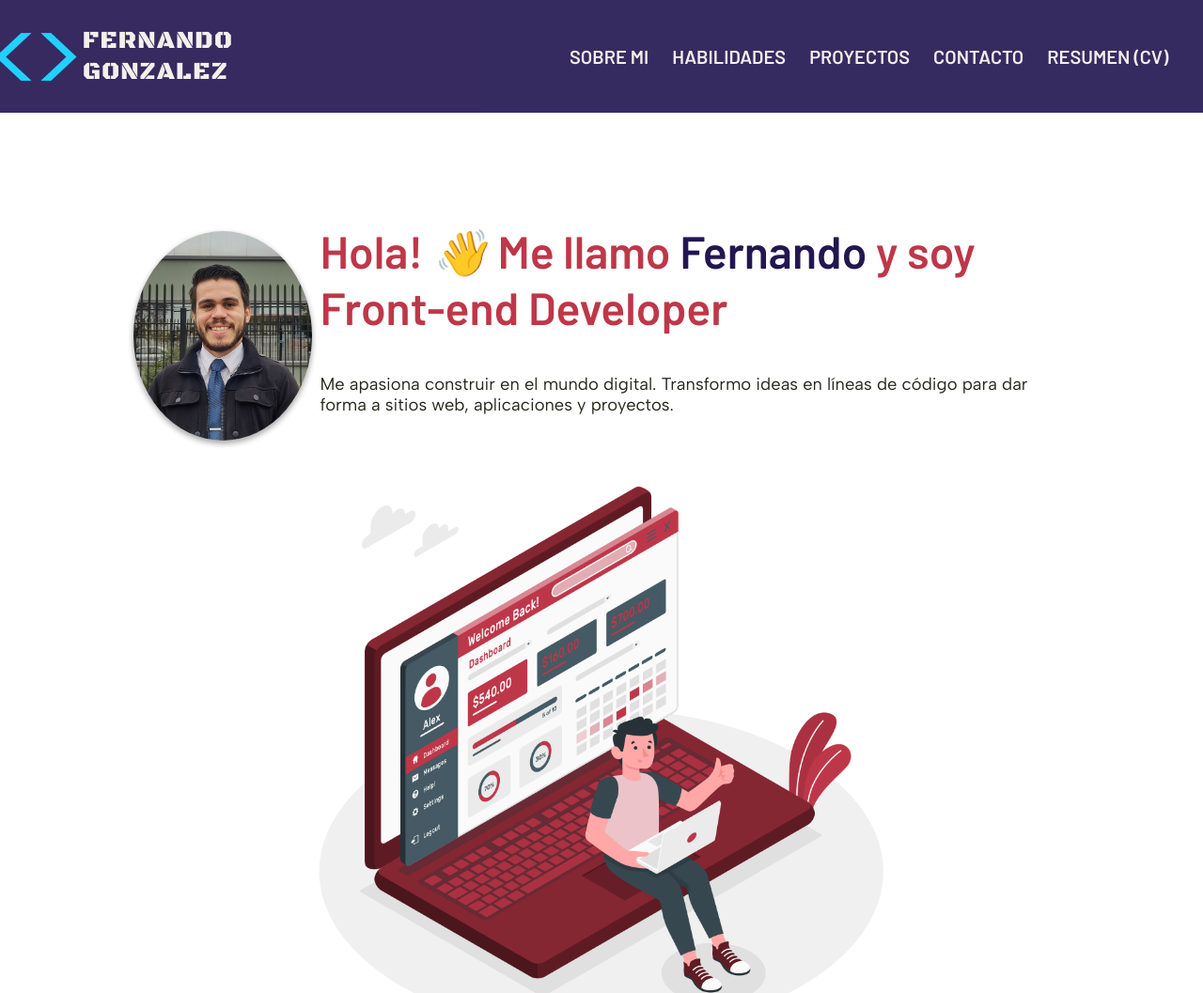
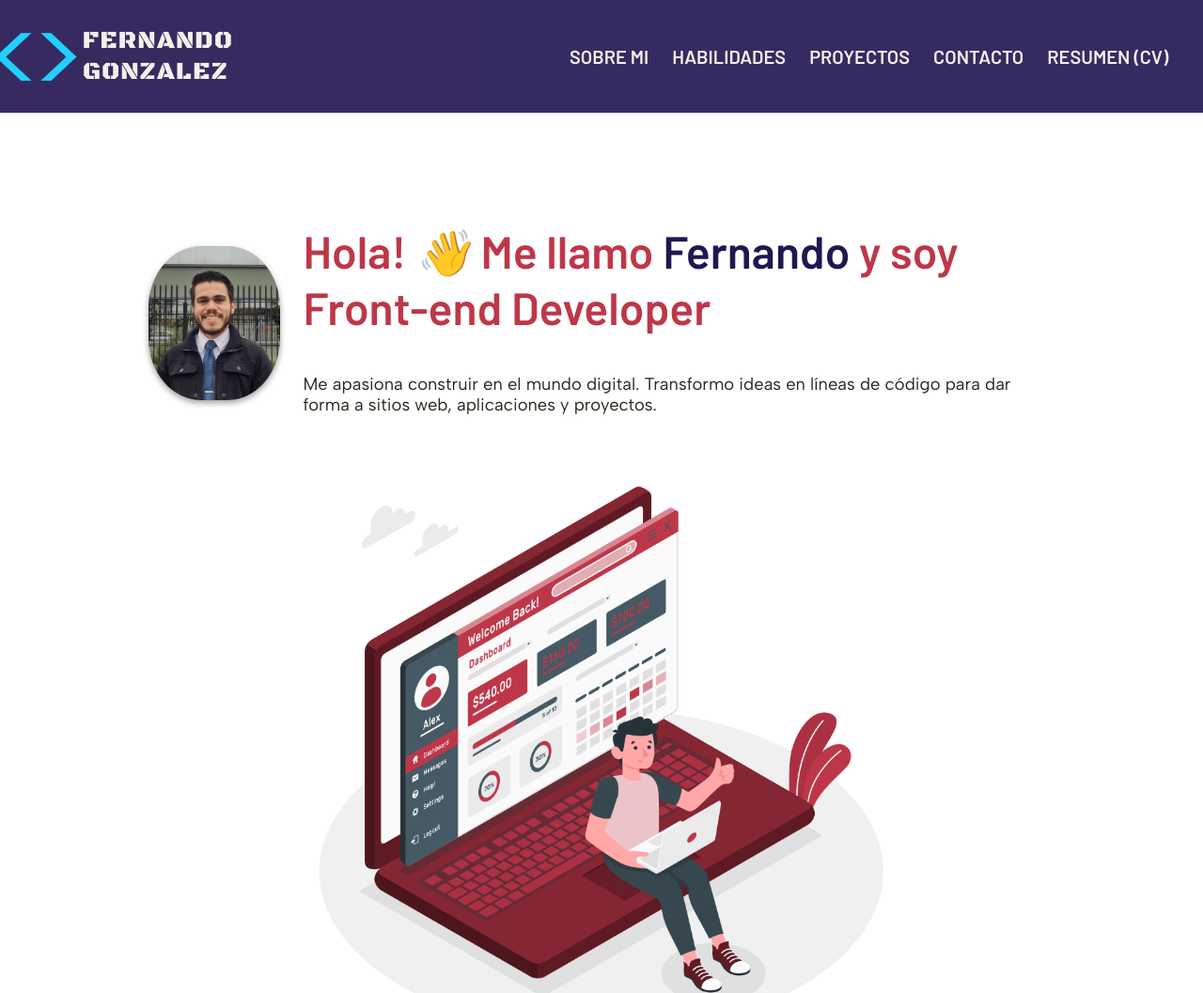
Before and after one commit to fergonzalez47/portfolioFernando, a plain HTML site: page index.html in a window 1280 px wide. Shown: the top 1057 px of the page at 94% size. Drawn offline with Linux system fonts and the light colour scheme.

Commit message:
cambiando el tamaño del h1

```diff
--- a/css/styles2.css
+++ b/css/styles2.css
@@ -37,7 +37,7 @@ nav ul li {
 
 h1 {
     margin: 0;
-    font-size: clamp(17px, 4rem, 48px);
+    font-size: clamp(14px, 4rem, 48px);
     text-align: center;
 }
 
@@ -153,6 +153,7 @@ nav ul a:hover {
 #logo-3 {
     align-self: start;
     grid-area: gonzalez;
+
 }
 
 /********************MAIN************************/
@@ -190,7 +191,7 @@ main {
 .intro img {
 
     max-width: 180px;
-    border-radius: 5%;
+    border-radius: 12%;
     box-shadow: rgba(0, 0, 0, 0.16) 0px 3px 6px, rgba(0, 0, 0, 0.23) 0px 3px 6px;
 
 }
@@ -291,7 +292,12 @@ main {
 
     .img-container {
         float: left;
-        margin: 0.5rem;
+        margin: 1.5rem;
+    }
+
+    .intro img {
+        max-width: 140px;
+        border-radius: 40%;
     }
 
     h1 {
@@ -303,6 +309,7 @@ main {
 
     .info-container p {
         padding: 1.5rem;
+        align-items: center;
     }
 
     .skills {
```
